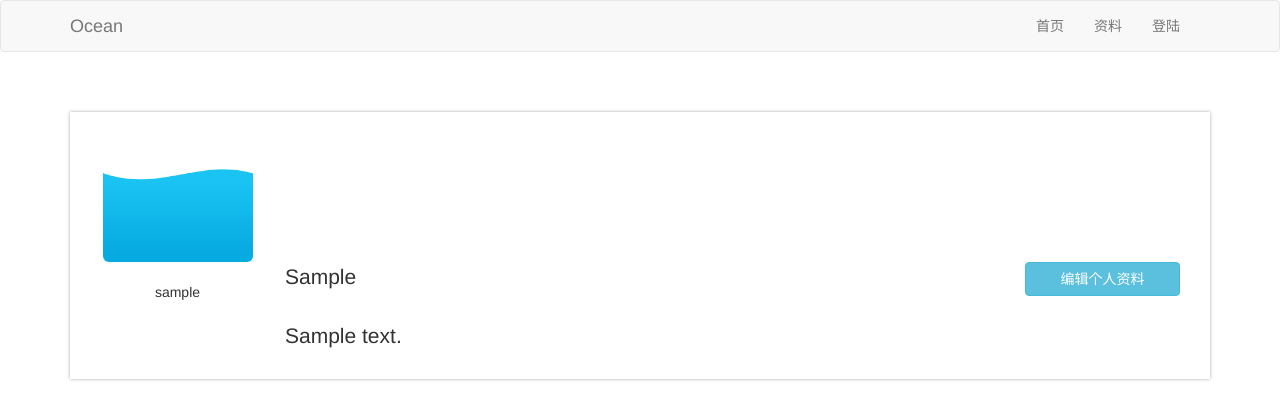
After one commit to yiyuhao/Ocean, a Flask app: template app/templates/user/profile.html in a window 1280 px wide. The commit adds this page. Shown: the top 420 px of the page. Run offline with Flask 2, Linux system fonts and the light colour scheme; the template is opened without the code that fills it: values that come from a table or form of the project are taken from there, others are empty; tables that the repository leaves empty hold one stand-in row (values such as "Sample post"); some libraries are stand-ins or nearby versions.

Commit message:
搞定了个人资料界面的前端
yiyuhao
2017年7月3日 23:34:22

```diff
--- a/app/main/views.py
+++ b/app/main/views.py
@@ -11,5 +11,7 @@ def index():
 
 @main.route('/user/<user_name>')
 def profile(user_name):
-    if not User.query.filter_by(user_name=user_name).first():
+    user = User.query.filter_by(user_name=user_name).first()
+    if user is None:
         abort(404)
+    return render_template('user/profile.html', user=user)
--- /dev/null
+++ b/app/static/styles.css
@@ -0,0 +1,12 @@
+.user-info-sink{
+    margin-top: 150px;
+}
+.box-shadow{
+    -webkit-box-shadow:0 0 3px rgba(105, 105, 105, .6);
+    -moz-box-shadow:0 0 3px rgba(105, 105, 105, .6);
+    box-shadow:0 0 3px rgba(105, 105, 105, .6);
+}
+.page-header-no-bottom{
+  padding-bottom: 9px;
+  margin: 40px 0 20px;
+}
--- a/app/templates/base.html
+++ b/app/templates/base.html
@@ -8,6 +8,7 @@
     {{ super() }}
     <link rel="shortcut icon" href="{{ url_for('static', filename='ocean_logo_100.png') }}" type="image/x-icon">
     <link rel="icon" href="{{ url_for('static', filename='ocean_logo_100.png') }}" type="image/x-icon">
+    <link rel="stylesheet" type="text/css" href="{{ url_for('static', filename='styles.css') }}">
 {% endblock %}
 
 {% block navbar %}
@@ -37,7 +38,7 @@
                                 {{ current_user.user_name }}<span class="caret"></span>
                             </a>
                             <ul class="dropdown-menu">
-{#                                <li><a href="{{ url_for('main.profile', username=current_user.user_name) }}">个人主页</a></li>#}
+                                <li><a href="{{ url_for('main.profile', user_name=current_user.user_name) }}">个人主页</a></li>
                                 <li><a href="#">账号</a></li>
                                 <li><a href="#">我的收藏</a></li>
                                 <li><a href="{{ url_for('auth.logout') }}">退出</a></li>
--- /dev/null
+++ b/app/templates/user/profile.html
@@ -0,0 +1,32 @@
+{% extends "base.html" %}
+
+{% block page_content %}
+    <div class="container-fluid box-shadow page-header-no-bottom">
+        <div class="row-fluid">
+            <div class="col-md-2">
+                <img alt="140x140" src="{{ url_for('static', filename='ocean_logo_1000.png') }}"
+                     class="img-rounded center-block" width="150"/>
+                <br/>
+                <p class="text-center">
+                    {{ user.user_name }}
+                </p>
+            </div>
+        </div>
+
+        <div class="col-md-8 user-info-sink">
+            <p class="text-left lead">
+                {% if user.user_location %}
+                    {{ user.user_location }}<br/><br/>
+                {% endif %}
+                {% if user.user_about_me %}
+                    {{ user.user_about_me }}
+                {% else %}
+                    这个煞笔什么都没有写~
+                {% endif %}
+            </p>
+        </div>
+        <div class="col-md-2 user-info-sink">
+            <button class="btn btn-block btn-info" type="button">编辑个人资料</button>
+        </div>
+    </div>
+{% endblock %}
```
